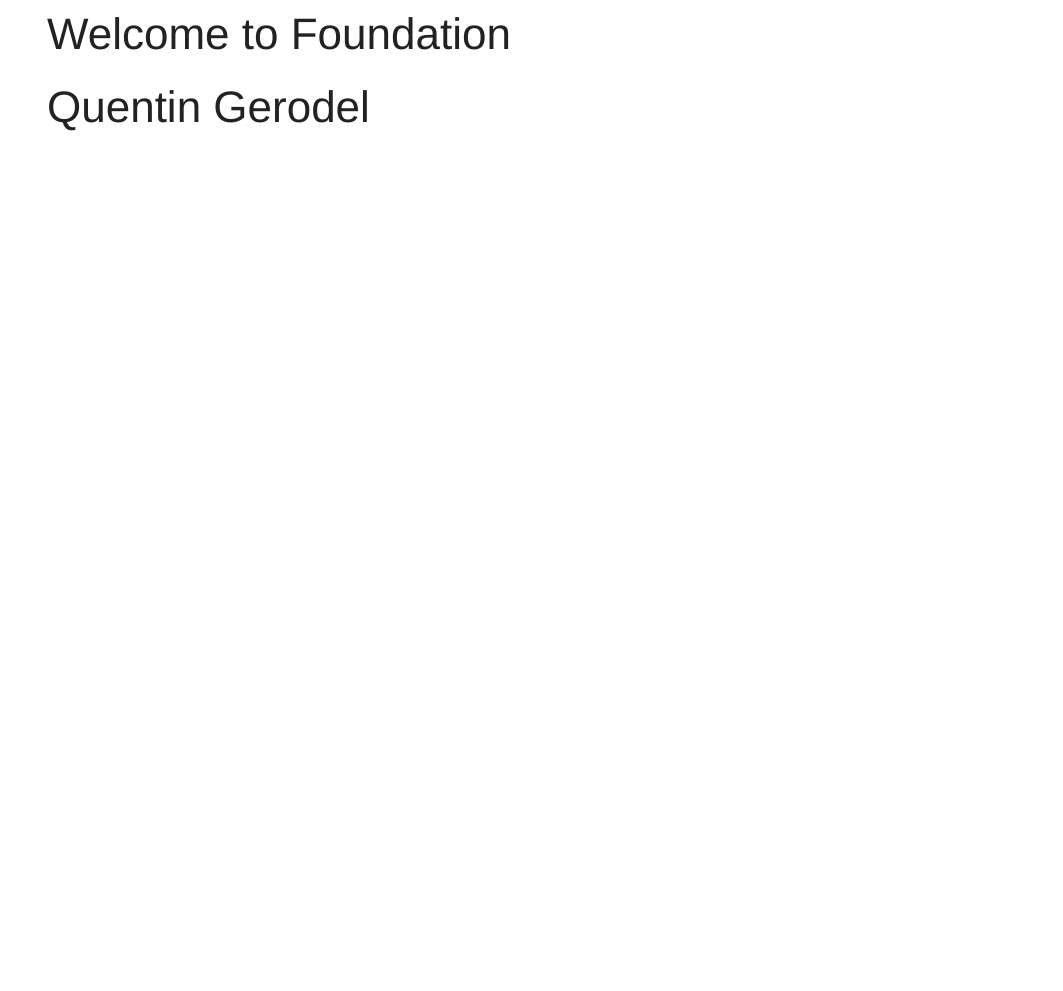
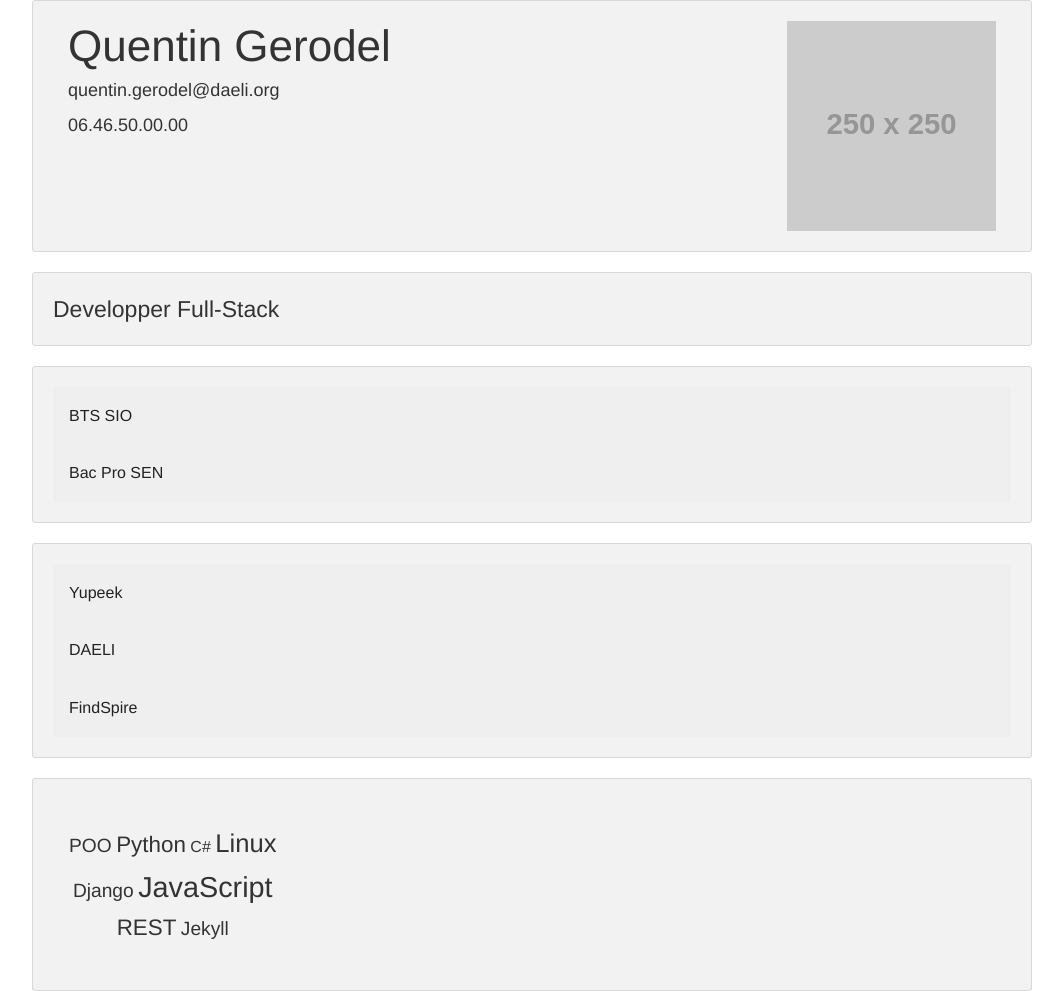
Before and after one commit to Swizz/swizz.github.io, a Jekyll site: the page built from index.html, in a window 1280 px wide. Shown: the whole page, without its empty margins (108-1171 px from the left). Built offline with Jekyll 4.4.1, drawn with Linux system fonts in a browser that asks for light colours; before the commit the page ends 900 px from its top, so only the background shows below that.

Commit message:
Great prototype

```diff
--- a/_includes/head.html
+++ b/_includes/head.html
@@ -9,5 +9,6 @@
     <!-- Custom CSS -->
     <link rel="stylesheet" href="{{ "/css/foundation.min.css" | prepend: site.baseurl }}">
     <link rel="stylesheet" href="{{ "/css/main.css" | prepend: site.baseurl }}">
+    <link rel="stylesheet" href="{{ "/css/tagclouds.css" | prepend: site.baseurl }}">
 
 </head>
--- a/_layouts/default.html
+++ b/_layouts/default.html
@@ -4,9 +4,7 @@
 
     <body>
 
-        <section>
-            {{ content }}
-        </section>
+    {{ content }}
 
     {% include scripts.html %}
     </body>
--- /dev/null
+++ b/css/tagclouds.css
@@ -0,0 +1,48 @@
+.tags ul{
+    margin:1em 0;
+    padding:.5em 10px;
+    text-align:center;
+    }
+.tags li{
+    margin:0;
+    padding:0;
+    list-style:none;
+    display:inline;
+    }
+.tags li a{
+    text-decoration:none;
+    color:#fff;
+    padding:0 2px;
+    }
+.tags li a:hover{
+    color:#cff400;
+    }
+
+.tag1{font-size:100%;}
+.tag2{font-size:120%;}
+.tag3{font-size:140%;}
+.tag4{font-size:160%;}
+.tag5{font-size:180%;}
+
+/* alternative layout */
+
+.tags .alt{
+    text-align:left;
+    padding:0;
+    background:none;
+    }
+.tags .alt li{
+    padding:2px 10px;
+    background:#efefef;
+    display:block;
+    }
+.tags .alt .tag1,
+.tags .alt .tag2,
+.tags .alt .tag3,
+.tags .alt .tag4,
+.tags .alt .tag5{font-size:100%;}
+.tags .alt .tag1{background:#7cc0f4;}
+.tags .alt .tag2{background:#67abe0;}
+.tags .alt .tag3{background:#4d92c7;}
+.tags .alt .tag4{background:#3277ad;}
+.tags .alt .tag5{background:#266ca2;}
--- a/index.html
+++ b/index.html
@@ -3,11 +3,73 @@ title: prototype
 layout: default
 ---
 
-<div class="row">
-    <div class="large-12 columns">
-        <h1>Welcome to Foundation</h1>
+<section id="identity" class="panel radius row">
+    <div class="column large-9">
+        <h1>Quentin Gerodel</h1>
+        <h5 class="subheader">quentin.gerodel@daeli.org<h5>
+        <h5 class="subheader">06.46.50.00.00</h5>
     </div>
-    <div class="large-12 columns">
-        <h1>Quentin Gerodel</h1>
+    <div class="column large-3">
+        <img src="http://placehold.it/250x250/007dbb/FFFFFF/&text=Profile" />
     </div>
-</div>
+</section>
+
+<section id="career" class="panel radius row">
+    <h4 class="subheader">Developper Full-Stack</h4>
+</section>
+
+<section id="scolarity" class="panel radius row">
+    <dl class="accordion" data-accordion>
+        <dd class="accordion-navigation">
+            <a href="#school1">BTS SIO</a>
+            <div id="school1" class="content">
+                HUM..
+            </div>
+        </dd>
+        <dd class="accordion-navigation">
+            <a href="#school2">Bac Pro SEN</a>
+            <div id="school2" class="content">
+                HUM..
+            </div>
+        </dd>
+    </dl>
+</section>
+
+<section id="experience" class="panel radius row">
+    <dl class="accordion" data-accordion>
+        <dd class="accordion-navigation">
+            <a href="#company1">Yupeek</a>
+            <div id="company1" class="content">
+                HUM..
+            </div>
+        </dd>
+        <dd class="accordion-navigation">
+            <a href="#company2">DAELI</a>
+            <div id="company2" class="content">
+                HUM..
+            </div>
+        </dd>
+        <dd class="accordion-navigation">
+            <a href="#company3">FindSpire</a>
+            <div id="company3" class="content">
+                HUM..
+            </div>
+        </dd>
+
+    </dl>
+</section>
+
+<section id="skills" class="panel radius row">
+    <div class="colum large-3 tags">
+        <ul>
+            <li class="tag2">POO</li>
+            <li class="tag3">Python<li>
+            <li class="tag1">C#<li>
+            <li class="tag4">Linux</li>
+            <li class="tag2">Django<li>
+            <li class="tag5">JavaScript</li>
+            <li class="tag3">REST</li>
+            <li class="tag2">Jekyll<li>
+        </ul>
+    </div>
+</section>
```
